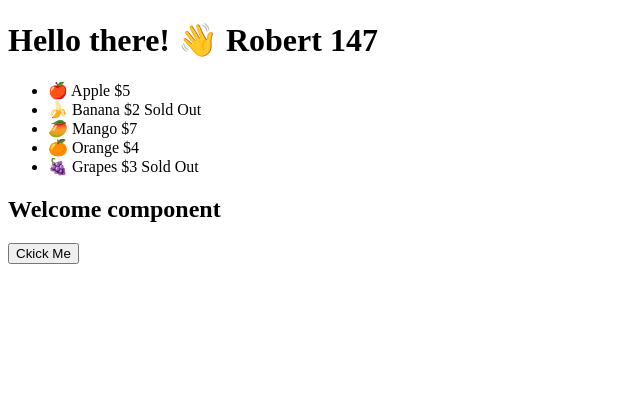
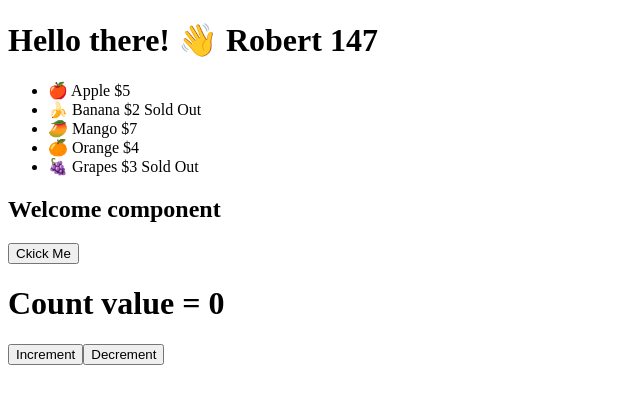
Before and after one commit to wagareavadhut18/react-20-project, a React (Vite) app: page / in a window 1280 px wide. Shown: the top 404 px of the page, without its empty margins (0-640 px from the left). Built offline with nearby package versions, Linux system fonts and the light colour scheme.

Commit message:
state in react

```diff
--- a/src/App.jsx
+++ b/src/App.jsx
@@ -1,4 +1,5 @@
 import ConditionalComponent from "./components/ConditionalComponent";
+import Counter from "./components/Counter";
 import Fruits from "./components/Fruits";
 import Hello from "./components/Hello";
 
@@ -14,6 +15,7 @@ function App() {
       <Hello person={person} />
       <Fruits />
       <ConditionalComponent />
+      <Counter />
     </div>
   );
 }
--- /dev/null
+++ b/src/components/Counter.jsx
@@ -0,0 +1,18 @@
+import { useState } from "react";
+
+export default function Counter() {
+  const [count, setCount] = useState(0);
+  function handleClickIncrement() {
+    setCount(count + 1);
+  }
+  function handleClickDecrement() {
+    setCount(count - 1);
+  }
+  return (
+    <div>
+      <h1>Count value = {count}</h1>
+      <button onClick={handleClickIncrement}>Increment</button>
+      <button onClick={handleClickDecrement}>Decrement</button>
+    </div>
+  );
+}
```
